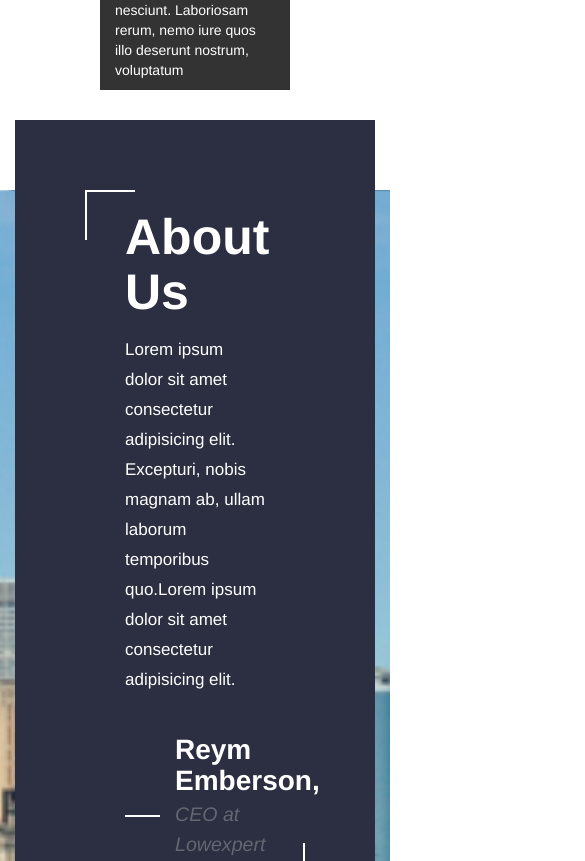
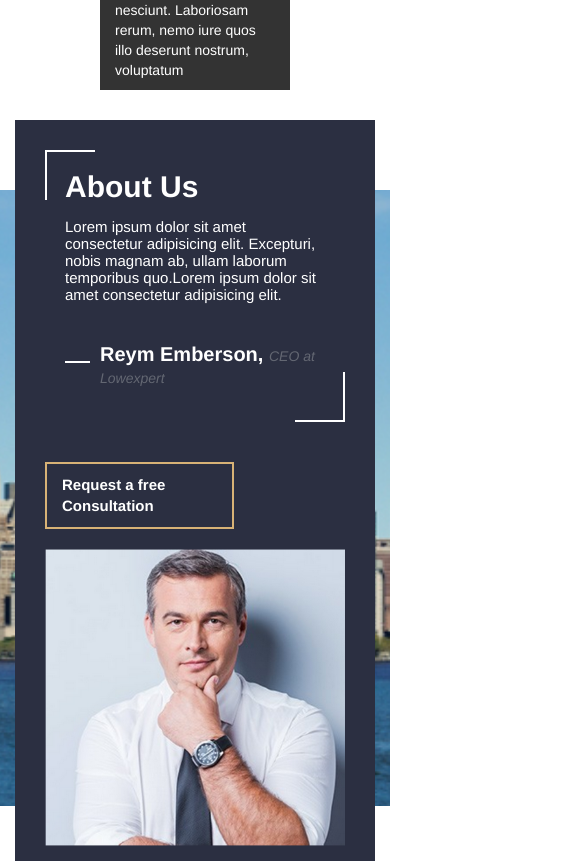
Before and after one commit to MahfujurRahman/full-width-background-triks, a plain HTML site: page index.html in a window 390 px wide. Shown: the part 1200-2061 px from the top of the page, 585 px wide, since content can reach past the window. Drawn offline with Linux system fonts and the light colour scheme.

Commit message:
responcive

```diff
--- a/assets/css/responsive.css
+++ b/assets/css/responsive.css
@@ -5,13 +5,45 @@
 }
 /* Tablet Layout: 768px. */
 @media only screen and (min-width: 768px) and (max-width: 991px) {
-
+    img {
+        margin-top: 20px;
+        display: flex;
+    }
 
 }
 /* Mobile Layout: 320px. */
 @media only screen and (max-width: 767px) {
+    .athor-content h1 {
+        font-size: 30px;
+    }
+    .bg-dark {
+        padding: 30px;
+    }
+    .athor-content p {
+        font-size: 15px;
+        line-height: normal;
+    }
+    .athor-content {
+        padding: 20px;
+    }
+    .author {
+        font-size: 20px;
+        padding-left: 35px;
+    }
+    .author::before {
+        width: 25px;
+        top: 65%;
 
-
+    }
+    .btt {
+        font-size: 15px;
+        padding: 10px 15px;
+        width: 189px;
+        margin-bottom: 20px;
+    }
+    img{
+        display: flex;
+    }
 }
 /* Wide Mobile Layout: 480px. */
 @media only screen and (min-width: 480px) and (max-width: 767px) {
```
